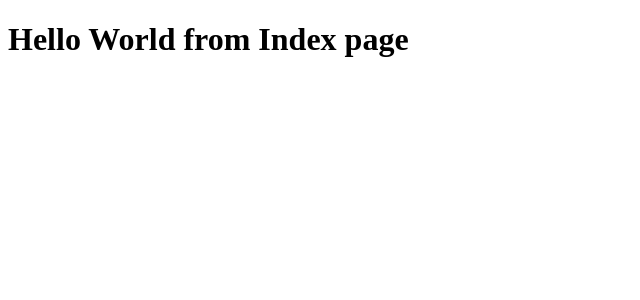
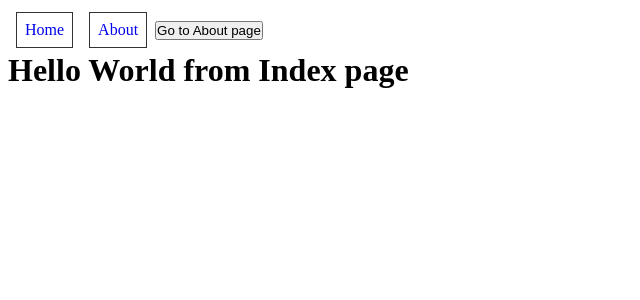
Before and after one commit to krishan-1/nuxt-3-project, a Nuxt app: page / in a window 1280 px wide. Shown: the top 300 px of the page, without its empty margins (0-640 px from the left). Built offline with nearby package versions, Linux system fonts and the light colour scheme.

Commit message:
navigation and nuxt-link

```diff
--- a/pages/about.vue
+++ b/pages/about.vue
@@ -1,5 +1,7 @@
 <template>
   <div>
+    <nuxt-link to="/">Home</nuxt-link>
+    <nuxt-link to="/about">About</nuxt-link>
     <h1>Hello about page</h1>
   </div>
 </template>
--- a/pages/index.vue
+++ b/pages/index.vue
@@ -1,11 +1,33 @@
 <template>
   <div>
+    <nuxt-link to="/">Home</nuxt-link>
+    <nuxt-link to="/about">About</nuxt-link>
+    <button @click="moveToAbout">Go to About page</button>
     <h1>Hello World from Index page</h1>
   </div>
 </template>
 
-<script>
-export default {};
+<script setup>
+function moveToAbout() {
+  navigateTo("about");
+}
 </script>
 
-<style lang="scss" scoped></style>
+<style lang="scss" scoped>
+* {
+  margin: 0;
+  padding: 0;
+  box-sizing: border-box;
+}
+a {
+  font-size: 1rem;
+  display: inline-block;
+  padding: 0.5rem;
+  border: 1px solid #333;
+  margin: 0.25rem 0.5rem;
+  text-decoration: none;
+  &:hover {
+    border-color: #793737;
+  }
+}
+</style>
```
